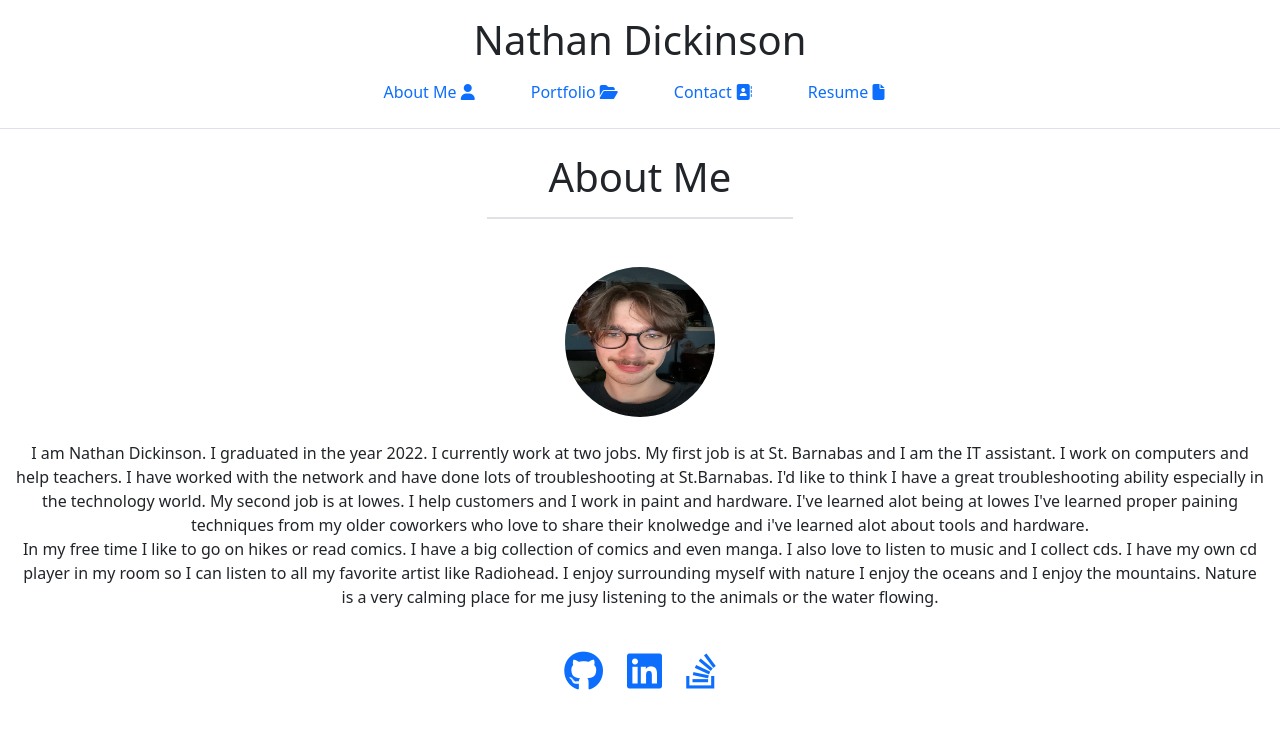
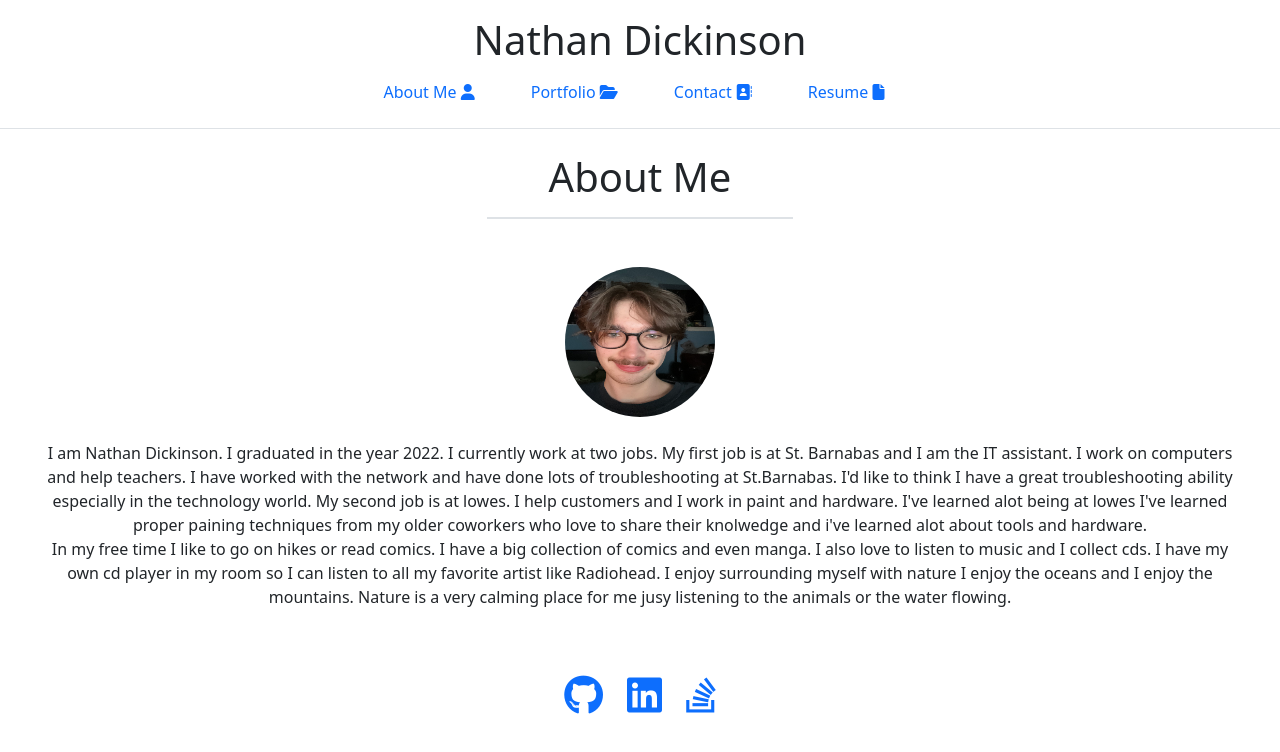
Before and after one commit to nathan26036/dickinson-portfolio-react, a React (Vite) app: page / in a window 1280 px wide. Shown: the top 752 px of the page. Built offline with nearby package versions, Linux system fonts and the light colour scheme.

Commit message:
added padding to about me text

```diff
--- a/src/pages/About.jsx
+++ b/src/pages/About.jsx
@@ -9,7 +9,7 @@ export default function About() {
     <div className='d-flex justify-content-center'>
       <img src={selfie} class="rounded-circle" width="150" height="150"alt="A selfie I just took"></img>
     </div>
-      <p className="text-center pt-4 col-12">
+      <p className="text-center p-4 col-12">
       I am Nathan Dickinson. I graduated in the year 2022. I currently work at two jobs. My first job is at St. Barnabas and I am the IT assistant. I work on computers and help teachers. I have worked with the network and have done lots of troubleshooting at St.Barnabas. I'd like to think I have a great troubleshooting ability especially in the technology world. My second job is at lowes. I help customers and I work in paint and hardware. I've learned alot being at lowes
       I've learned proper paining techniques from my older coworkers who love to share their knolwedge and i've learned alot about tools and hardware.
       <br></br>
```
